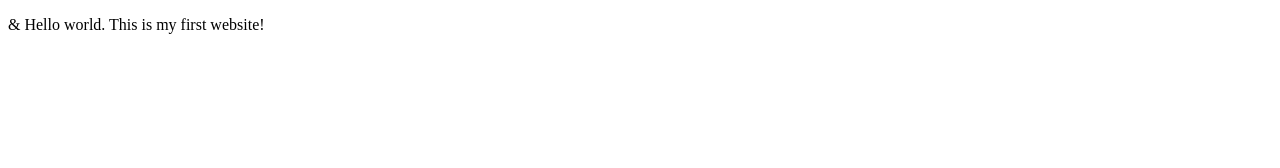
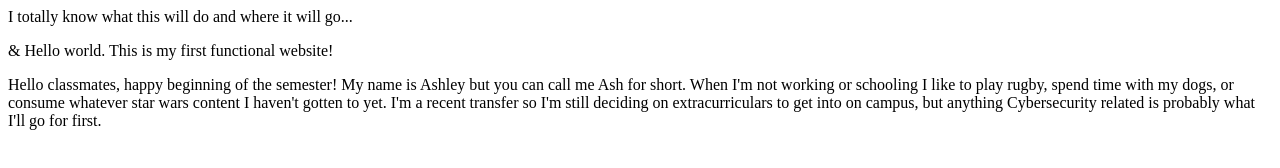
Before and after one commit to InsertCoolUsernameHere2/lab1, a plain HTML site: page labone.html in a window 1280 px wide. Drawn offline with Linux system fonts and the light colour scheme.

Commit message:
Update labone.html
Added header, adjusted first paragraph to be more honest, added too much info about self

```diff
--- a/labone.html
+++ b/labone.html
@@ -1,10 +1,12 @@
 <!DOCTYPE html>
 <html lang="en">
-<head></head>
+<head>I totally know what this will do and where it will go...</head>
 <body>
 	<p>
-	& Hello world. This is my first website!
+	& Hello world. This is my first functional website!
 	</p>
-	<p></p>
+	<p>Hello classmates, happy beginning of the semester! My name is Ashley but you can call me Ash for short.
+	When I'm not working or schooling I like to play rugby, spend time with my dogs, or consume whatever star wars content I haven't gotten to yet.
+	I'm a recent transfer so I'm still deciding on extracurriculars to get into on campus, but anything Cybersecurity related is probably what I'll go for first. </p>
 	</body>
 <html>
```
